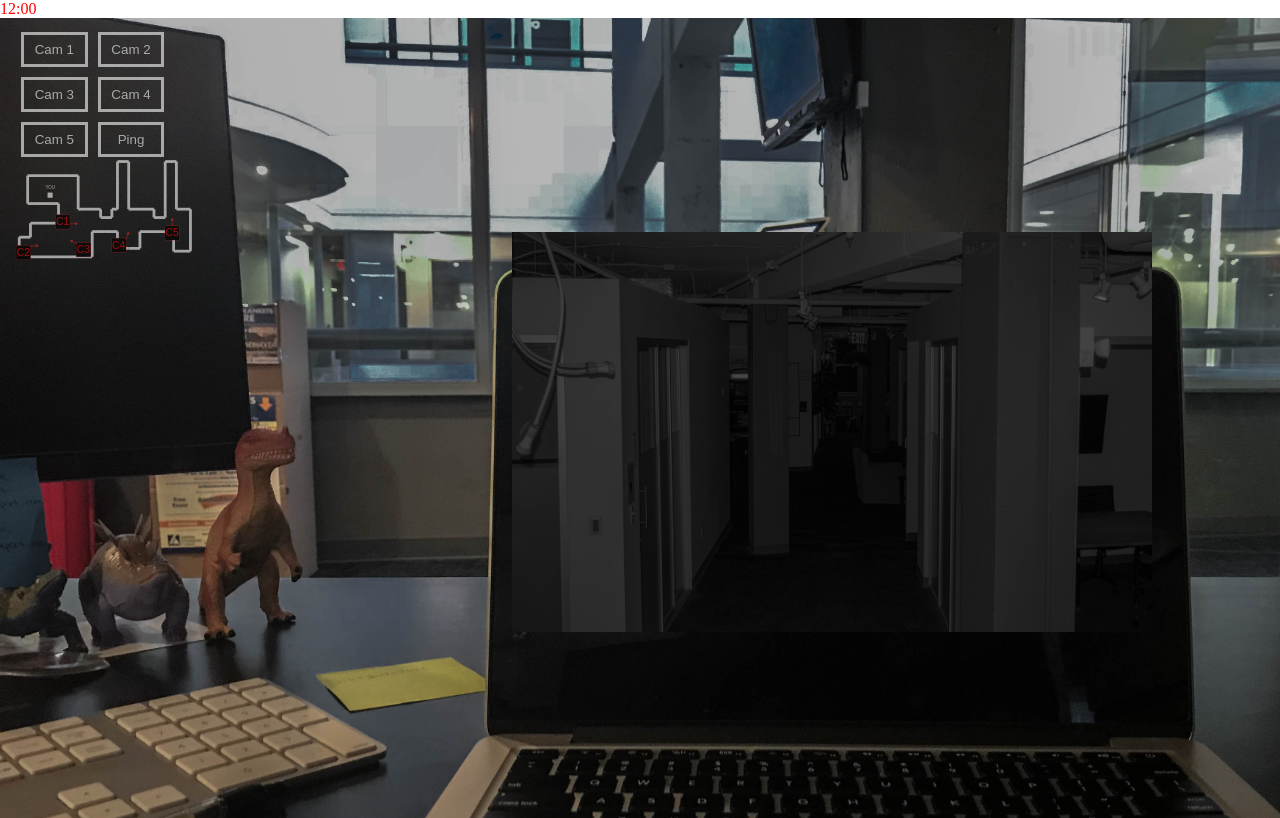
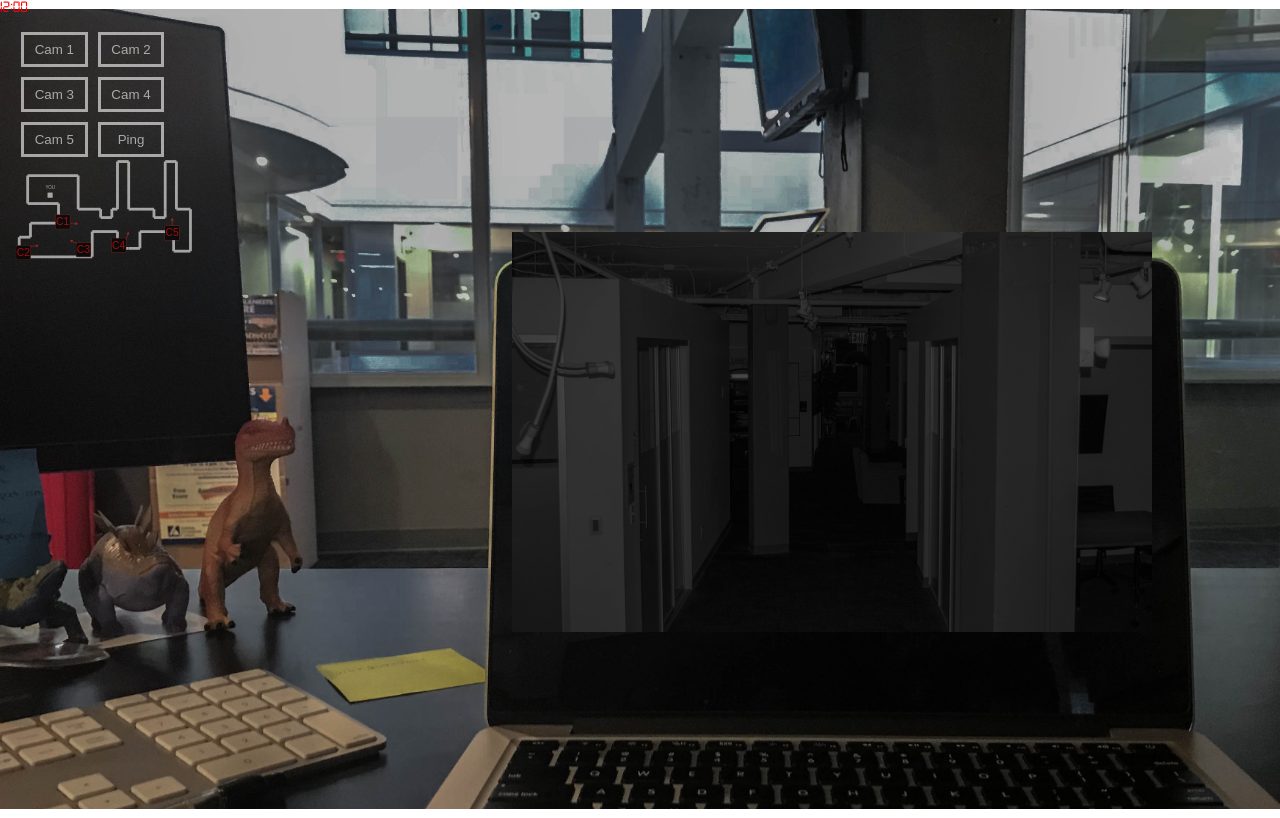
Before and after one commit to 5-nights-at-Geekdom/5nag, a React (Create React App) app: page /game in a window 1280 px wide. Built offline with nearby package versions, Linux system fonts and the light colour scheme; grey boxes are pictures that could not be loaded.

Commit message:
added font to clock

```diff
--- a/public/styles/main.css
+++ b/public/styles/main.css
@@ -1,6 +1,10 @@
 body {
   margin: 0;
   color: red; }
+
+@font-face {
+  font-family: "clockFont";
+  src: url("./fonts/digital-7.ttf"); }
 
 #mainContainer {
   max-width: 100%;
@@ -33,6 +37,9 @@ body {
     top: 27em;
     left: 52em;
     transform: translate(-50%, -50%); }
+
+.clock {
+  font-family: "clockFont"; }
 
 #kitchen {
   background-image: url("/img/camfeeds/kitchen.jpg"); }
--- a/sass/main.sass
+++ b/sass/main.sass
@@ -1,6 +1,10 @@
 body
   margin: 0
   color: red
+
+@font-face
+  font-family: "clockFont"
+  src: url("./fonts/digital-7.ttf")
 
 #mainContainer
   max-width: 100%
@@ -36,6 +40,10 @@ body
     top: 27em
     left: 52em
     transform: translate(-50%, -50%)
+
+.clock
+  font-family: "clockFont"
+
 
 #kitchen
 	background-image: url("/img/camfeeds/kitchen.jpg")
```
